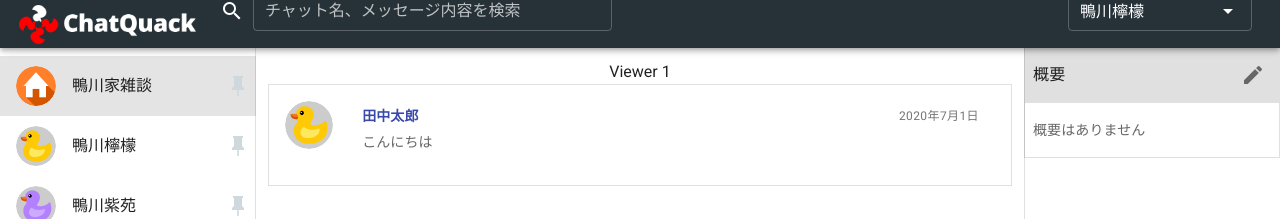
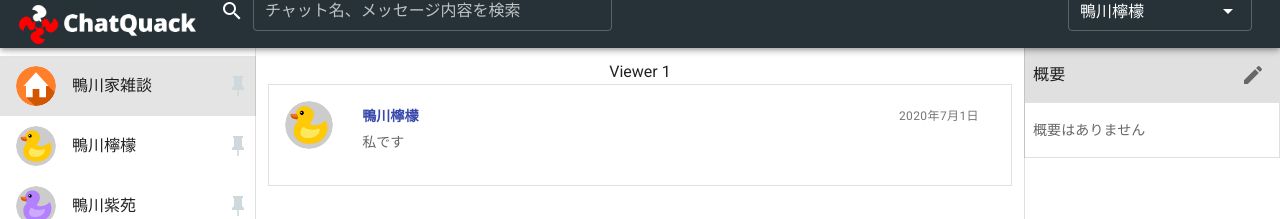
Before and after one commit to azureleaf/chat-quack, a Nuxt app: page /users/1 in a window 1280 px wide. Shown: the top 219 px of the page. Built offline with nearby package versions, Linux system fonts and the light colour scheme.

Commit message:
feat: Show msg body & sender in the message UI
Use .filter() function to link the 2 states values: 'channels' and 'msgs'

```diff
--- a/components/Message.vue
+++ b/components/Message.vue
@@ -11,12 +11,17 @@
           <v-col cols="11">
             <v-card flat tile>
               <v-card-title class="py-1">
-                <span class="text-subtitle-2 font-weight-bold indigo--text text--darken-1">田中太郎</span>
+                <span
+                  class="text-subtitle-2 font-weight-bold indigo--text text--darken-1"
+                  >{{ sender }}</span
+                >
                 <v-spacer />
-                <span class="text-caption grey--text text--darken-1">2020年7月1日</span>
+                <span class="text-caption grey--text text--darken-1"
+                  >2020年7月1日</span
+                >
               </v-card-title>
               <v-card-text class="text-left">
-                こんにちは
+                {{ msg.text }}
               </v-card-text>
             </v-card>
           </v-col>
@@ -28,9 +33,21 @@
 
 <script>
 export default {
+  props: ["msgId"],
   data() {
     return {};
-  }
+  },
+  computed: {
+    msg() {
+      return this.$store.state.msgs.filter(msg => msg.id == this.msgId)[0];
+    },
+    sender() {
+      return this.$store.state.channels.filter(
+        channel => channel.id == this.msg.senderId
+      )[0].title;
+    }
+  },
+  mounted() {}
 };
 </script>
 
--- a/pages/users/_id.vue
+++ b/pages/users/_id.vue
@@ -3,7 +3,7 @@
     <v-flex class="text-center pa-0">
       Viewer
       {{ this.$route.params.id }}
-      <Message />
+      <Message msgId="2" />
     </v-flex>
     <v-footer absolute class="pa-0">
       <Editor />
--- a/store/index.js
+++ b/store/index.js
@@ -43,7 +43,14 @@ export const state = () => ({
       senderId: 2,
       recipientId: null,
       reaction: { type: null, count: null },
-      text: "こんにちは"
+      text: "こんにちはa"
+    },
+    {
+      id: 2,
+      senderId: 2,
+      recipientId: null,
+      reaction: { type: null, count: null },
+      text: "私です"
     }
   ]
 });
```
